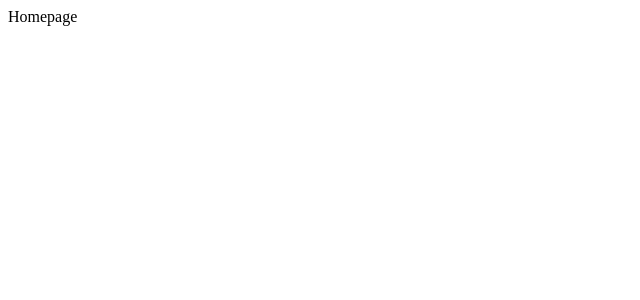
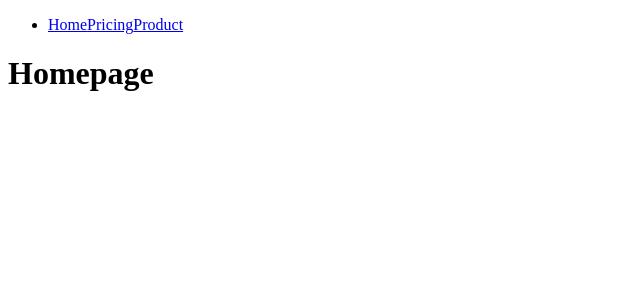
Before and after one commit to Orisabiyi/worldwise, a React (Vite) app: page / in a window 1280 px wide. Shown: the top 300 px of the page, without its empty margins (0-640 px from the left). Built offline with nearby package versions, Linux system fonts and the light colour scheme.

Commit message:
included the navlink in the pages file

```diff
--- a/src/pages/Homepage.jsx
+++ b/src/pages/Homepage.jsx
@@ -1,5 +1,12 @@
+import Nav from "../components/Nav";
+
 function Homepage() {
-  return <div>Homepage</div>;
+  return (
+    <div>
+      <Nav />
+      <h1>Homepage</h1>
+    </div>
+  );
 }
 
 export default Homepage;
--- a/src/pages/PageNotFound.jsx
+++ b/src/pages/PageNotFound.jsx
@@ -1,5 +1,12 @@
+import Nav from "../components/Nav";
+
 function PageNotFound() {
-  return <div>PageNotFound</div>;
+  return (
+    <div>
+      <Nav />
+      <h1>PageNotFound</h1>
+    </div>
+  );
 }
 
 export default PageNotFound;
--- a/src/pages/Pricing.jsx
+++ b/src/pages/Pricing.jsx
@@ -1,5 +1,12 @@
+import Nav from "../components/Nav";
+
 function Pricing() {
-  return <div>Pricing</div>;
+  return (
+    <div>
+      <Nav />
+      <h1>Pricing</h1>
+    </div>
+  );
 }
 
 export default Pricing;
--- a/src/pages/Product.jsx
+++ b/src/pages/Product.jsx
@@ -1,5 +1,12 @@
+import Nav from "../components/Nav";
+
 function Product() {
-  return <div>Product</div>;
+  return (
+    <div>
+      <Nav />
+      <h1>Product</h1>
+    </div>
+  );
 }
 
 export default Product;
```
